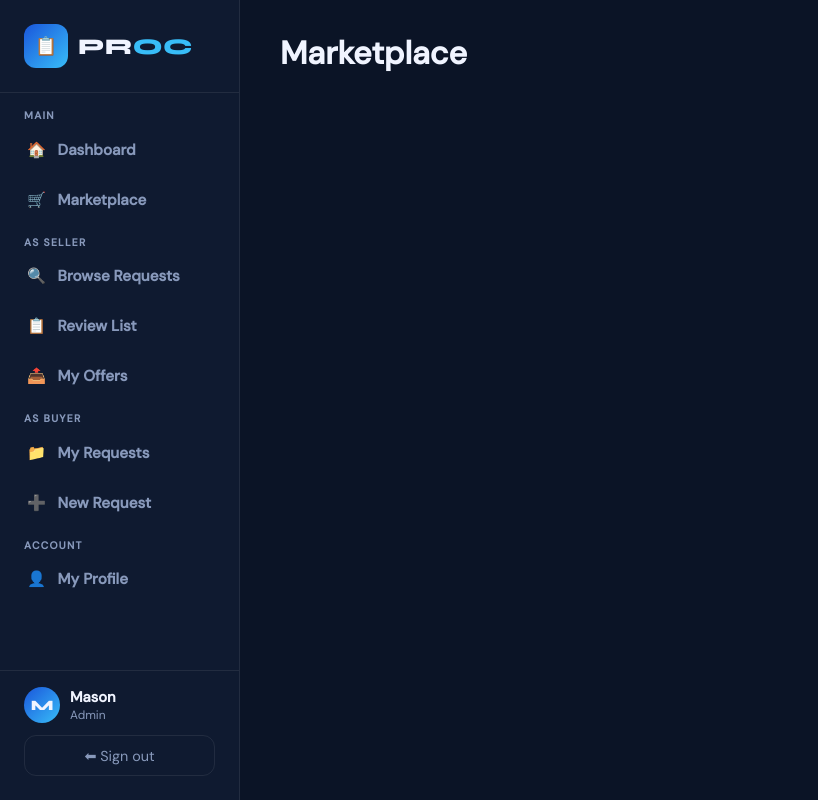
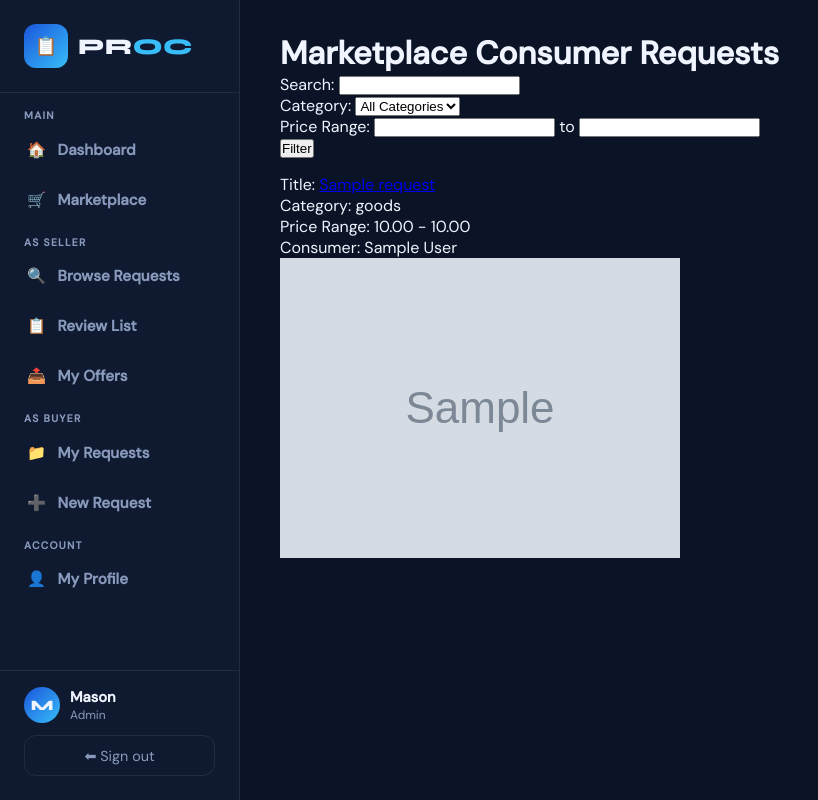
Before and after one commit to Sotelo1789/CSCI-42-project, a Django app: page /marketplace/requests in a window 1280 px wide. Shown: the whole page, without its empty margins (0-818 px from the left). Run offline with Django 5.2, Linux system fonts and the light colour scheme; a user stored in the database is signed in; data comes from the database, SQL or seed files in the repository; tables that the repository leaves empty hold one stand-in row (values such as "Sample post"); grey boxes marked "Sample" are stand-in pictures.

Commit message:
Finished business marketplace side. WARNING: marketplace iter4 may need many features, as suggested in urls

```diff
--- a/marketplace/forms.py
+++ b/marketplace/forms.py
@@ -1,5 +1,5 @@
 from django import forms
-from .models import Listing, BusinessResponse
+from .models import Listing, ConsumerRequest, BusinessResponse
 
 
 class CreateListing(forms.ModelForm):
@@ -7,7 +7,7 @@ class CreateListing(forms.ModelForm):
         model = Listing
         exclude = ['business', 'created_at', 'updated_at', 'availability', 'view_count']
 
-    def validate_price_range(self):
+    def clean_price_range(self):
         min_price = self.cleaned_data.get('min_price')
         max_price = self.cleaned_data.get('max_price')
 
@@ -16,14 +16,74 @@ class CreateListing(forms.ModelForm):
                 'The minimum price must be lesser than or equal to the maximum price.'
             )
 
+    def clean_toc(self):
+        toc = self.cleaned_data.get('terms_conditions')
+
+        # If no new file uploaded
+        if not toc:
+            # If creating (no instance yet) → required
+            if not self.instance.pk:
+                raise forms.ValidationError('You must upload a TOC file.')
+            # If editing → allow existing file
+            return toc
+
+        # If file exists, validate it
+        if hasattr(toc, 'size') and toc.size == 0:
+            raise forms.ValidationError('Your uploaded TOC file is empty.')
+
+        content_type = getattr(toc, 'content_type', None)
+        if content_type and content_type != 'application/pdf':
+            raise forms.ValidationError('Your uploaded TOC file must be a PDF.')
+
+        return toc
+
+class CreateConsumerRequest(forms.ModelForm):
+    class Meta:
+        model = ConsumerRequest
+        exclude = ['consumer', 'created_at', 'updated_at', 'response_count', 'status']
+
+    def clean_price_range(self):
+        min_price = self.cleaned_data.get('price_min')
+        max_price = self.cleaned_data.get('price_max')
+
+        if min_price > max_price:
+            raise forms.ValidationError(
+                'The minimum price must be lesser than or equal to the maximum price.'
+            )
+
+class CreateConsumerRequest(forms.ModelForm):
+    class Meta:
+        model = ConsumerRequest
+        exclude = ['consumer', 'created_at', 'updated_at', 'response_count', 'status']
+
 
 class RespondToRequest(forms.ModelForm):
     class Meta:
         model = BusinessResponse
         exclude = ['business', 'consumer_request', 'created_at', 'updated_at']
 
+    def clean_quotation(self):
+        quotation = self.cleaned_data.get('quotation')
 
-class SearchFilterForm(forms.Form):
+        # If no new file uploaded
+        if not quotation:
+            # If creating (no instance yet) → required
+            if not self.instance.pk:
+                raise forms.ValidationError('You must upload a quotation file.')
+            # If editing → allow existing file
+            return quotation
+
+        # If file exists, validate it
+        if hasattr(quotation, 'size') and quotation.size == 0:
+            raise forms.ValidationError('Your uploaded quotation file is empty.')
+
+        content_type = getattr(quotation, 'content_type', None)
+        if content_type and content_type != 'application/pdf':
+            raise forms.ValidationError('Your uploaded quotation file must be a PDF.')
+
+        return quotation
+
+class ListingSearchFilterForm(forms.Form):
     CATEGORY_CHOICES = [('', 'All Categories')] + Listing.CATEGORY_CHOICES
     AVAILABILITY_CHOICES = [(None,'All Existing Listings'),('true','Available'),('false','Unavailable')]
 
@@ -35,6 +95,15 @@ class SearchFilterForm(forms.Form):
     rating    = forms.IntegerField(required=False, label='Business rating min', min_value=1, max_value=10)
     availability = forms.ChoiceField(required=False, choices=AVAILABILITY_CHOICES, label='Availability')
 
+class RequestSearchFilterForm(forms.Form):
+    CATEGORY_CHOICES = [('', 'All Categories')] + ConsumerRequest.CATEGORY_CHOICES
+    AVAILABILITY_CHOICES = [(None,'All Existing Listings'),('true','Available'),('false','Unavailable')]
+
+    keyword   = forms.CharField(required=False, label='Search')
+    category  = forms.ChoiceField(required=False, choices=CATEGORY_CHOICES, label='Category')
+    min_price = forms.DecimalField(required=False, label='Price min', min_value=0)
+    max_price = forms.DecimalField(required=False, label='Price max', min_value=0)
+
 class AmountInPage(forms.Form):
     """Dictate how many objects per page."""
 
--- a/marketplace/urls.py
+++ b/marketplace/urls.py
@@ -7,21 +7,36 @@ urlpatterns = [
     # Consumer-specific
     path('consumer', views.consumer_marketplace_view, name='consumer_marketplace'), #DONE
     path('listings', views.marketplace_listings_view, name='marketplace_listings'), #DONE
-    path('create/request', views.create_consumer_request_view, name='create_consumer_request'),
-    path('listing/set_favorite/<int:pk>', views.set_favorite, name='set_favorite'), #DONE
-    path('listing/unfavorite/<int:pk>', views.unfavorite, name='unfavorite'), #DONE
+    path('create/request', views.create_consumer_request_view, name='create_consumer_request'), #DONE
+    path('listings/set_favorite/<int:pk>', views.set_favorite, name='set_favorite'), #DONE
+    path('listings/unfavorite/<int:pk>', views.unfavorite, name='unfavorite'), #DONE
+    path('listing/set_favorite/<int:pk>', views.set_favorite_in_detail, name='set_favorite_in_detail'), #DONE
+    path('listing/unfavorite/<int:pk>', views.unfavorite_in_detail, name='unfavorite_in_detail'), #DONE
+    path('listing/download/toc/<int:pk>', views.download_toc, name='download_toc'), #DONE
     # TODO path('consumer/my-requests', views.my_consumer_requests_view, name='my_consumer_requests'),
+    # potential TODO path('listings/my-favorites', views.my_favorite_listings_view, name='my_favorite_listings'),
+    # potential TODO path('request/<int:pk>/edit', views.edit_consumer_request_view, name='edit_consumer_request'),
+    # potential TODO path('listing/<int:pk>/pay', views.pay_listing_view, name='pay_listing'),
+    # potential TODO path('response/<int:pk>/pay', views.pay_response_view, name='pay_response'),
+    # potential TODO path('listing/<int:pk>/review', views.review_listing_view, name='review_listing'),
+    # potential TODO path('response/<int:pk>/review', views.review_response_view, name='review_response'),
 
     # Business-specific
-    path('business', views.business_marketplace_view, name='business_marketplace'),
-    path('requests', views.marketplace_consumer_requests_view, name='marketplace_requests'),
+    path('business', views.business_marketplace_view, name='business_marketplace'), #DONE
+    path('requests', views.marketplace_consumer_requests_view, name='marketplace_requests'), #DONE
     path('create/listing', views.create_listing_view, name='create_listing'), #DONE
-    # TODO path('create/response/request/<int:pk>', views.respond_to_request_view, name='respond_to_request'),
-    # TODO path('business/my-listings/', views.my_marketplace_listings_view, name='my_listings'),
-    # TODO path('business/my-responses/', views.my_business_responses_view, name='my_responses'),
+    path('create/response/request/<int:pk>', views.respond_to_request_view, name='respond_to_request'), #DONE
+    # potential TODO path('listing/<int:pk>/edit', views.edit_listing_view, name='edit_listing'),
+    # potential TODO path('response/<int:pk>/edit', views.edit_response_view, name='edit_response'),
+    # potential TODO path('business/my-listings/', views.my_marketplace_listings_view, name='my_listings'),
+    # potential TODO path('business/my-responses/', views.my_business_responses_view, name='my_responses'),
+    # potential TODO path('business/reviews/', views.business_reviews_view, name='business_reviews'),
 
     # Available for all with different versions
-    path('listing/<int:pk>', views.listing_detail_view, name='listing_detail'),
-    # TODO path('request/<int:pk>', views.request_detail_view, name='request_detail')
+    path('listing/<int:pk>', views.listing_detail_view, name='listing_detail'), #DONE for this iter3
+    path('request/<int:pk>', views.consumer_request_detail_view, name='consumer_request_detail') #DONE for this iter3
+    # TODO path('response/<int:pk>', views.business_response_view, name='business_response_detail'), for iter4
+    # potential TODO path('chat/listing/<int:pk>', views.chat_over_listing_view, name='chat_over_listing),
+    # potential TODO path('chat/response/<int:pk>', views.chat_over_response_view, name='chat_over_response),
 
 ]
--- a/marketplace/views.py
+++ b/marketplace/views.py
@@ -1,9 +1,11 @@
 from django.shortcuts import render, get_object_or_404, redirect
+from django.db.models import Q
+from django.http import FileResponse
 from django.contrib import messages
 from django.contrib.auth.decorators import login_required
 from django.core.paginator import Paginator
-from .forms import CreateListing, RespondToRequest, SearchFilterForm, AmountInPage
-from .models import Listing, ListingImage, FavoriteListing
+from .forms import CreateListing, CreateConsumerRequest, RespondToRequest, RespondToRequest, ListingSearchFilterForm, RequestSearchFilterForm, AmountInPage
+from .models import Listing, ListingImage, ConsumerRequest, ConsumerRequestImage, BusinessResponse, FavoriteListing
 from authentication.models import BusinessProfile
 
 @login_required
@@ -29,7 +31,7 @@ def marketplace_listings_view(request):
     for business in businesses:
         business.update_rate()
 
-    filter_form = SearchFilterForm(request.GET or None)
+    filter_form = ListingSearchFilterForm(request.GET or None)
     if filter_form.is_valid():
         kw = filter_form.cleaned_data.get('keyword')
         cat = filter_form.cleaned_data.get('category')
@@ -107,8 +109,49 @@ def business_marketplace_view(request):
 def marketplace_consumer_requests_view(request):
     if not hasattr(request.user,"business_profile"):
         return redirect('dashboard:dashboard')
-    # TODO: Implement marketplace
-    return render(request, 'marketplace/marketplace_requests.html')
+
+    page_item_count = 15
+    dictate_form = AmountInPage(request.GET or None)
+    if dictate_form.is_valid():
+        page_item_count = dictate_form.cleaned_data['dictate'] or 15
+
+    crs = ConsumerRequest.objects.filter(status='open')
+
+    filter_form = RequestSearchFilterForm(request.GET or None)
+    if filter_form.is_valid():
+        kw = filter_form.cleaned_data.get('keyword')
+        cat = filter_form.cleaned_data.get('category')
+        bmin = filter_form.cleaned_data.get('min_price')
+        bmax = filter_form.cleaned_data.get('max_price')
+
+        if kw:
+            from django.db.models import Q
+            crs = crs.filter(
+                Q(title__icontains=kw) | Q(description__icontains=kw)
+            )
+        if cat:
+            crs = crs.filter(category=cat)
+        if bmin is not None:
+            crs = crs.filter(min_price__gte=bmin)
+        if bmax is not None:
+            crs = crs.filter(max_price__lte=bmax)
+
+    paginator = Paginator(crs, page_item_count)
+    page_number = request.GET.get("page")
+    page_consumer_requests = paginator.get_page(page_number)
+    is_one_per_page = (page_item_count == 1)
+
+    ctx = {
+        "crs": crs,
+        "page_consumer_requests": page_consumer_requests,
+        "dictate_form": dictate_form,
+        "filter_form": filter_form,
+        "page_item_count": page_item_count,
+        "is_one_per_page": is_one_per_page,
+        "request_get": "&".join(f"{k}={v}" for k, v in request.GET.items() if k != "page"),
+    }
+
+    return render(request, 'marketplace/marketplace_requests.html', ctx)
 
 @login_required
 def create_listing_view(request):
@@ -119,17 +162,17 @@ def create_listing_view(request):
         form = CreateListing(request.POST, request.FILES)
 
         if form.is_valid():
-            listing = form.save(commit=False)
-            listing.business = request.user
-            listing.save()
-
             images = request.FILES.getlist('images')
             if len(images) > 5:
                 messages.error(request, "You may only upload up to 5 images.")
                 return redirect('marketplace:create_listing')
 
+            listing = form.save(commit=False)
+            listing.business = request.user
+            listing.save()
+
             is_primary = True
-            listimages = [None,None,None,None,None]
+            listimages = [None]*5
 
             for order, image in enumerate(images, start=0):
                 listimages[order] = ListingImage.objects.create(
@@ -157,20 +200,108 @@ def listing_detail_view(request, pk):
     elif hasattr(request.user, "consumer_profile"):
         if listing.business.business_profile.status != "approved":
             return redirect('dashboard:dashboard')
+        listing.view_count = listing.view_count + 1
+        listing.save()
 
-    ctx={'listing': listing}
+    is_favorite = FavoriteListing.objects.filter(listing=listing, consumer=request.user).exists()
+    ctx = {
+        'listing': listing,
+        'is_favorite': is_favorite
+    }
 
     return render(request, 'marketplace/listing_detail.html', ctx)
 
 @login_required
-def respond_to_request_view(request):
-    # TODO: implement respond to request
-    return render(request, 'marketplace/respond_to_request.html')
+def respond_to_request_view(request, pk):
+    if not hasattr(request.user,"business_profile"):
+        return redirect('dashboard:dashboard')
+
+    cr = get_object_or_404(ConsumerRequest, pk=pk)
+    if cr.status != "open":
+        messages.error(request, "That Consumer Request is no longer open")
+        return redirect('dashboard:dashboard')
+
+    if request.method == 'POST':
+        form = RespondToRequest(request.POST, request.FILES)
+
+        if form.is_valid():
+
+            br = form.save(commit=False)
+            br.business = request.user
+            br.consumer_request = cr
+            br.save()
+
+            cr.response_count = cr.response_count + 1
+            cr.save()
+
+            messages.success(request, 'You have successfully created a business response.')
+            return redirect('marketplace:consumer_request_detail', pk=cr.pk)
+    else:
+        form = RespondToRequest()
+
+    # TODO: implement business response creation
+    return render(request, 'marketplace/respond_to_request.html', {'form': form, 'cr': cr})
 
 @login_required
 def create_consumer_request_view(request):
+    if not hasattr(request.user,"consumer_profile"):
+        return redirect('dashboard:dashboard')
+
+    if request.method == 'POST':
+        form = CreateConsumerRequest(request.POST, request.FILES)
+
+        if form.is_valid():
+            images = request.FILES.getlist('images')
+            if len(images) > 5:
+                messages.error(request, "You may only upload up to 5 images.")
+                return redirect('marketplace:create_consumer_request')
+
+            cr = form.save(commit=False)
+            cr.consumer = request.user
+            cr.save()
+
+            crimages = [None]*5
+
+            for order, image in enumerate(images, start=0):
+                crimages[order] = ConsumerRequestImage.objects.create(
+                    consumer_request=cr,
+                    image=image,
+                )
+
+            messages.success(request, 'You have successfully created a consumer_request.')
+            return redirect('marketplace:consumer_request_detail', pk=cr.pk)
+    else:
+        form = CreateConsumerRequest()
+
     # TODO: implement consumer request creation
-    return render(request, 'marketplace/create_consumer_request.html')
+    return render(request, 'marketplace/create_consumer_request.html', {'form': form})
+
+@login_required
+def consumer_request_detail_view(request, pk):
+    cr = get_object_or_404(ConsumerRequest, pk=pk)
+
+    if hasattr(request.user, "consumer_profile"):
+        if cr.consumer != request.user:
+            return redirect('dashboard:dashboard')
+    elif hasattr(request.user, "business_profile"):
+        if cr.status != "open":
+            return redirect('dashboard:dashboard')
+
+    has_responded = BusinessResponse.objects.filter(consumer_request=cr, business=request.user).exists()
+    ctx = {
+        'cr': cr,
+        'has_responded': has_responded
+    }
+
+    return render(request, 'marketplace/consumer_request_detail.html', ctx)
+
+@login_required
+def download_toc(request, pk):
+    if not hasattr(request.user,"consumer_profile"):
+        return redirect('dashboard:dashboard')
+    """Get the listing, and then download the TOC file of that listing"""
+    listing = get_object_or_404(Listing, pk=pk)
+    return FileResponse(listing.terms_conditions.open('rb'), as_attachment=True)
 
 @login_required
 def set_favorite(request, pk):
@@ -200,3 +331,32 @@ def unfavorite(request, pk):
         favlisting.delete()
 
     return redirect('marketplace:marketplace_listings')
+
+@login_required
+def set_favorite_in_detail(request, pk):
+    if not hasattr(request.user,"consumer_profile"):
+        return redirect('dashboard:dashboard')
+    consumer = request.user
+    listing = get_object_or_404(Listing, pk=pk)
+    favlisting_exists = FavoriteListing.objects.filter(consumer=consumer, listing=listing).exists()
+
+    if not favlisting_exists:
+        FavoriteListing.objects.get_or_create(
+            consumer=consumer,
+            listing=listing,
+        )
+
+    return redirect('marketplace:listing_detail',pk=pk)
+
+@login_required
+def unfavorite_in_detail(request, pk):
+    if not hasattr(request.user,"consumer_profile"):
+        return redirect('dashboard:dashboard')
+    consumer = request.user
+    listing = get_object_or_404(Listing, pk=pk)
+    favlisting = FavoriteListing.objects.filter(consumer=consumer, listing=listing)
+
+    if favlisting.exists():
+        favlisting.delete()
+
+    return redirect('marketplace:listing_detail',pk=pk)
--- a/templates/marketplace/marketplace_requests.html
+++ b/templates/marketplace/marketplace_requests.html
@@ -1,9 +1,74 @@
 {% extends "base.html" %}
 {% load humanize %}
 
-{% block title %}Marketplace{% endblock %}
+{% block title %}Marketplace Consumer Requests{% endblock %}
+
+{% block extra_css %}
+<!--TODO in iter4-->
+{% endblock %}
 
 {% block content %}
-<h1>Marketplace</h1>
-<p><!-- TODO: Implement this page --></p>
+<h1>Marketplace Consumer Requests</h1>
+<form method="get" style="margin-bottom: 1rem;">
+    <p>{{ filter_form.keyword.label }}: {{ filter_form.keyword }}</p>
+    <p>{{ filter_form.category.label }}: {{ filter_form.category }}</p>
+    <p> Price Range: {{ filter_form.min_price }} to {{ filter_form.max_price }}</p>
+    <button type="submit">Filter</button>
+</form>
+{% if crs %}
+    {% for cr in page_consumer_requests %}
+        <div>
+            <p>Title: <a href="{% url 'marketplace:consumer_request_detail' pk=cr.pk %}"> {{ cr.title }}</a></p>
+            <p>Category: {{ cr.category }}</p>
+            <p>Price Range: {{ cr.min_price }} - {{ cr.max_price}}</p>
+            <p>Consumer: {{ cr.consumer.consumer_profile.full_name }}</p>
+            {% if cr.images.exists %}
+                {% for image in cr.images.all %}
+                    {% if forloop.counter == 1 %}
+                        <img src="{{ image.image.url }}" alt="Main Picture">
+                    {% endif %}
+                {% endfor %}
+            {% endif %}
+        </div>
+        <br>
+    {% endfor %}
+
+    {% if page_consumer_requests.paginator.num_pages > 1 %}
+    <div class="pagination">
+        <div class="page-links">
+            {% if page_consumer_requests.has_previous %}
+                <a class="page-link" href="?page=1&{{ request_get }}">« First</a>
+                <a class="page-link" href="?page={{ page_consumer_requests.previous_page_number }}&{{ request_get }}">‹ Prev</a>
+            {% endif %}
+            <span class="page-link current">{{ page_listings.number }}</span>
+            {% if page_listings.has_next %}
+                <a class="page-link" href="?page={{ page_consumer_requests.next_page_number }}&{{ request_get }}">Next ›</a>
+                <a class="page-link" href="?page={{ page_consumer_requests.paginator.num_pages }}&{{ request_get }}">Last »</a>
+            {% endif %}
+        </div>
+        <div class="page-info">
+            Page {{ page_consumer_requests.number }} of {{ page_consumer_requests.paginator.num_pages }}
+            &nbsp;·&nbsp;
+            {{ crs|length }} result{{ crs|length|pluralize }}
+        </div>
+    </div>
+    <div>
+        <p>There
+        {% if is_one_per_page %}
+            is 1 item
+        {% else %}
+            are {{ page_item_count }} items
+        {% endif %}
+        per page </p>
+        <form method="get" style="margin-bottom: 1rem;">
+            {{ dictate_form.dictate }}
+            <button type="submit">Change</button>
+        </form>
+    </div>
+    {% endif %}
+
+{% else %}
+    <p>No Consumer Requests Available. Come back at a different time!</p>
+{% endif %}
+
 {% endblock %}
```
Also changed, not shown: marketplace/models.py (+12 -6 lines), templates/marketplace/business_marketplace.html (+8 -1 lines), templates/marketplace/consumer_request_detail.html (added, +28 -0 lines), templates/marketplace/create_consumer_request.html (+11 -3 lines), templates/marketplace/listing_detail.html (+35 -3 lines), templates/marketplace/marketplace_listings.html (+0 -7 lines), templates/marketplace/respond_to_request.html (+7 -3 lines).
